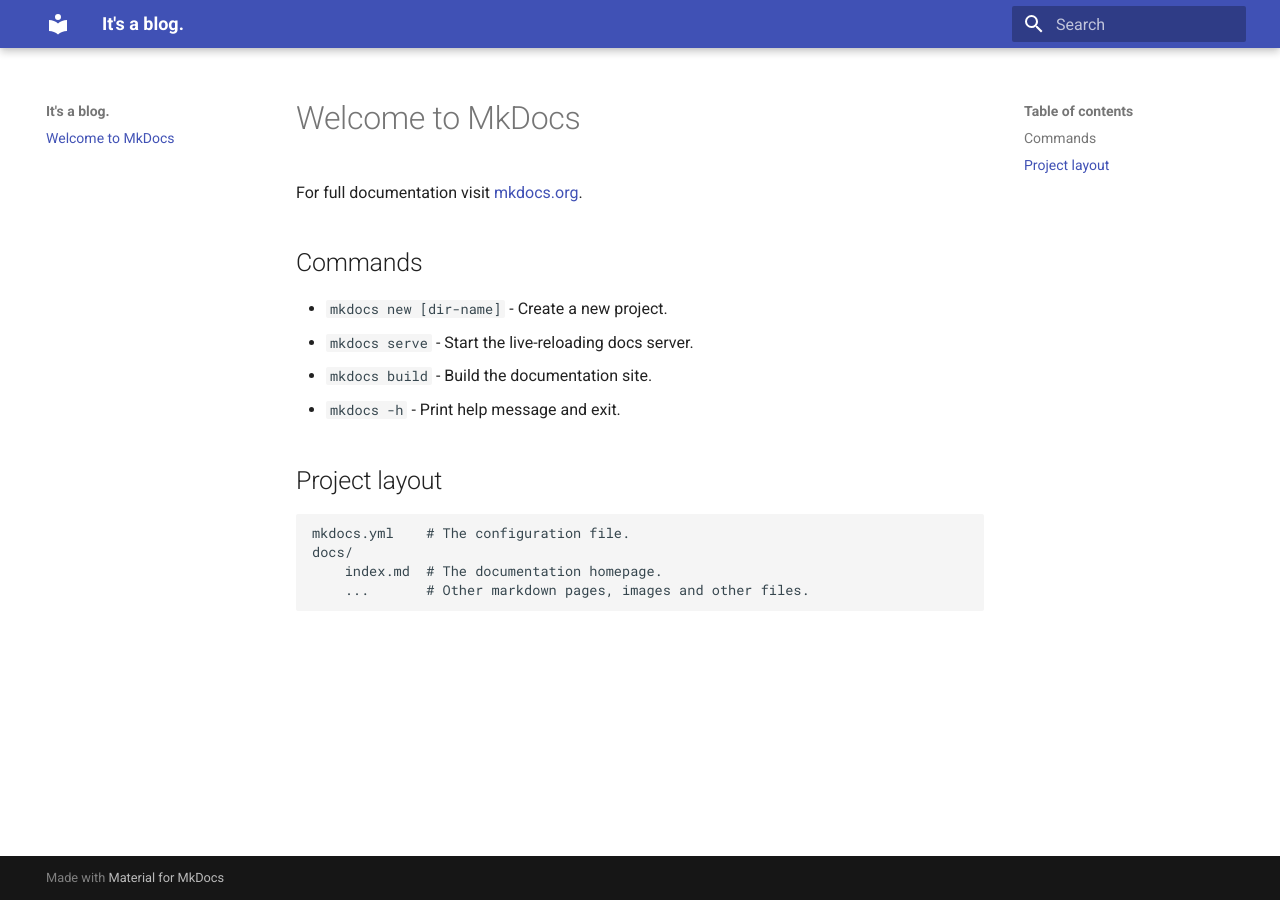
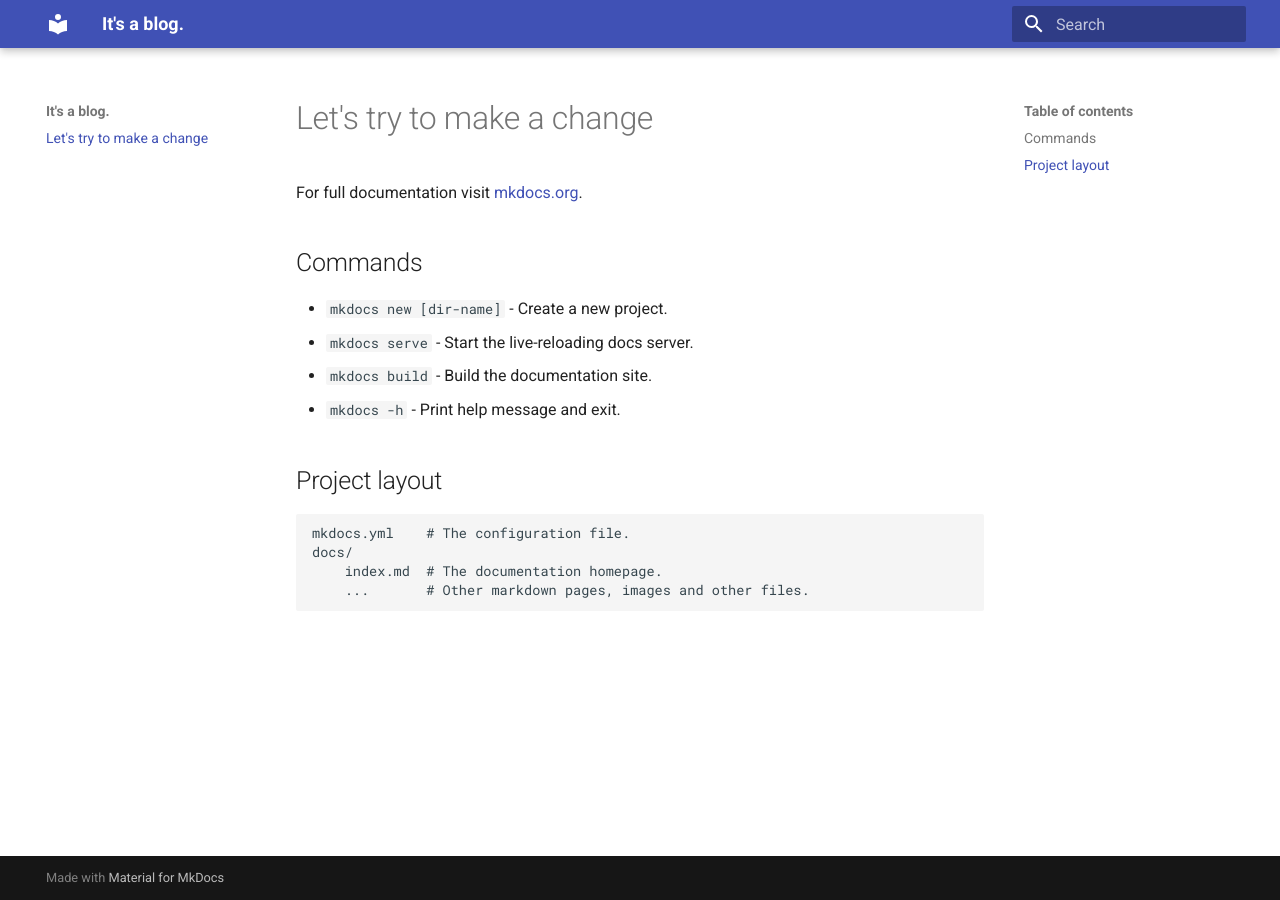
Before and after one commit to happygreenbot/happygreenbot.github.io, an MkDocs documentation site: the page built from docs/index.md, in a window 1280 px wide. Built offline with MkDocs 1.6.1 and Material for MkDocs 9.7.7, drawn with Linux system fonts in a browser that asks for light colours.

Commit message:
test commit to check if GH Pages Overwriter action works

```diff
--- a/docs/index.md
+++ b/docs/index.md
@@ -1,4 +1,4 @@
-# Welcome to MkDocs
+# Let's try to make a change
 
 For full documentation visit [mkdocs.org](https://www.mkdocs.org).
 
```
Also changed, not shown: site/404.html, site/index.html, site/search/search_index.json, 1 other file.
